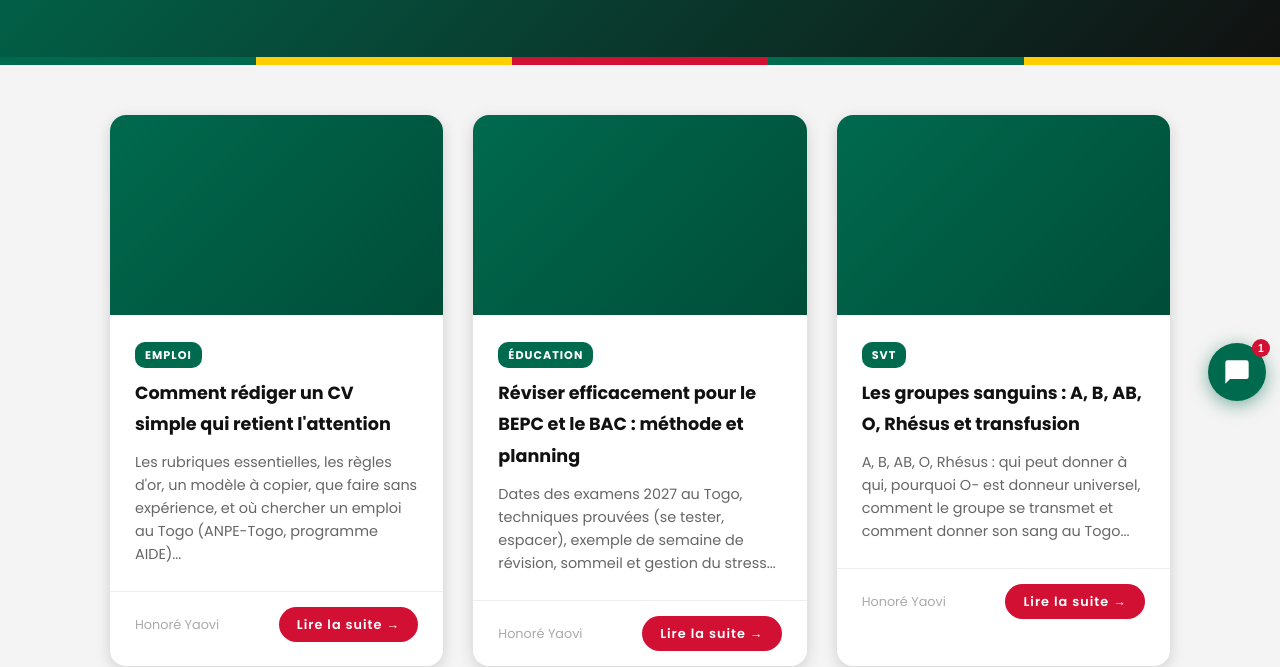
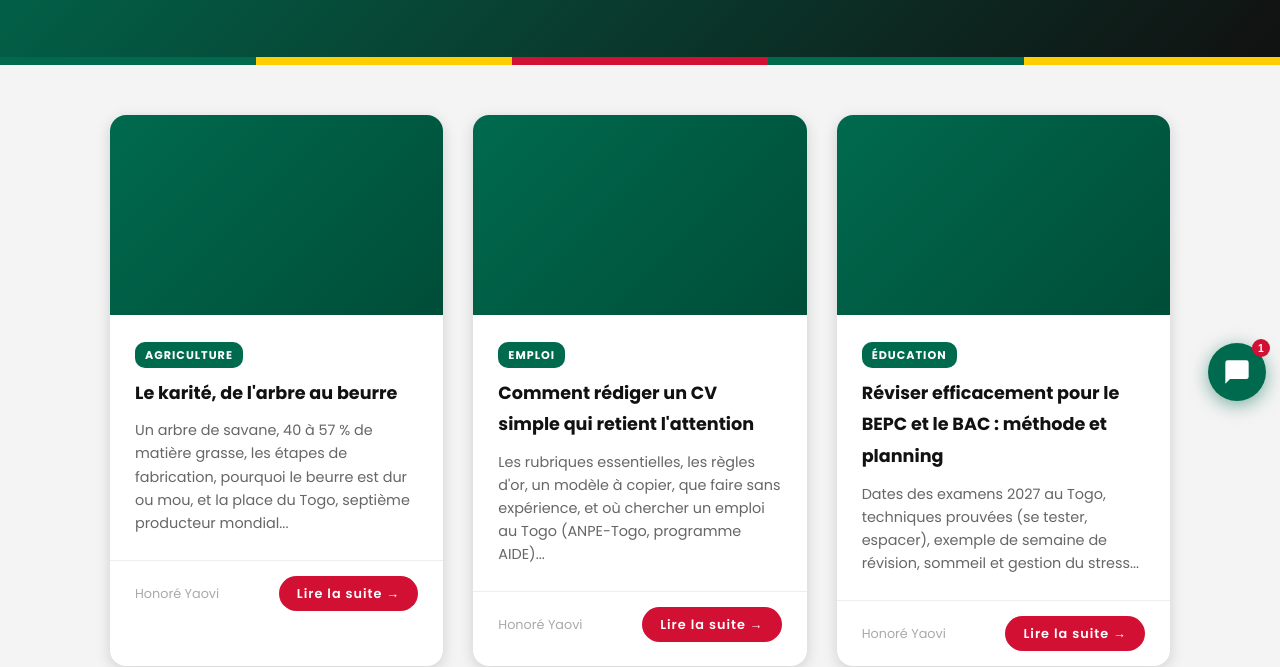
Before and after one commit to zakoszak747-source/Forevermore-mine-site-, a plain HTML site: page blog.html in a window 1280 px wide. Shown: the part 309-976 px from the top of the page. Drawn offline with Linux system fonts and the light colour scheme; no server answers.

Commit message:
Add files via upload

```diff
--- a/blog.html
+++ b/blog.html
@@ -1576,6 +1576,19 @@
     <div class="togo-strip"><span class="s1"></span><span class="s2"></span><span class="s3"></span><span class="s4"></span><span class="s5"></span></div>
 
     <div class="blog-grid">
+        <div class="blog-card animate-up delay-1">
+            <div class="blog-card-img vert"><img class="theme-photo" src="blog-karite.jpg" alt="Le karité, de l'arbre au beurre" loading="lazy" data-q="shea butter|shea nuts|Vitellaria paradoxa shea tree" onerror="ayhPhoto(this)"></div>
+            <div class="blog-card-body">
+                <span class="card-tag">AGRICULTURE</span>
+                <h3>Le karité, de l'arbre au beurre</h3>
+                <p>Un arbre de savane, 40 à 57 % de matière grasse, les étapes de fabrication, pourquoi le beurre est dur ou mou, et la place du Togo, septième producteur mondial...</p>
+            </div>
+            <div class="blog-card-footer">
+                <span style="font-size:0.8rem;color:#aaa;">Honoré Yaovi</span>
+                <a class="btn btn-rouge" style="padding:6px 18px;font-size:0.8rem;text-decoration:none;display:inline-block;" href="article-karite-de-l-arbre-au-beurre.html">Lire la suite →</a>
+            </div>
+        </div>
+
         <div class="blog-card animate-up delay-1">
             <div class="blog-card-img vert"><img class="theme-photo" src="blog-cv.jpg" alt="Comment rédiger un CV simple qui retient l'attention" loading="lazy" data-q="curriculum vitae resume paper desk|job interview handshake|laptop resume writing" onerror="ayhPhoto(this)"></div>
             <div class="blog-card-body">
```
Also changed, not shown: article-digestion-expliquee-simplement.html (+3 -3 lines), article-hygiene-des-mains-se-laver-les-mains.html (+3 -3 lines), article-insertion-professionnelle-togo.html (+1 -1 lines), article-mon-village-kamina.html (+1 -1 lines), article-reviser-efficacement-bepc-bac.html (+1 -1 lines).
